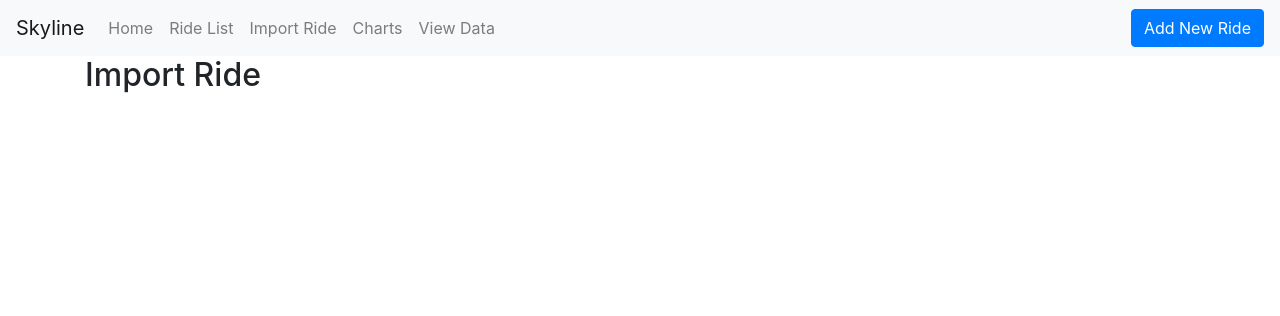
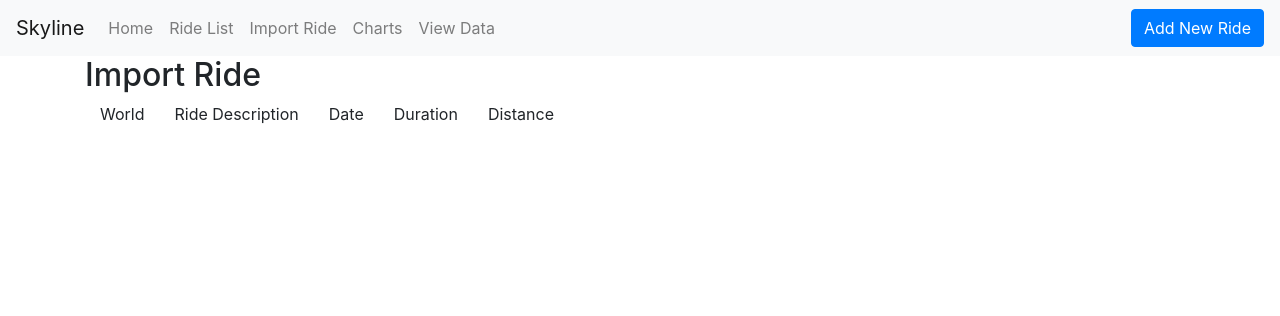
Before and after one commit to timpandrews/skyline, a Django app: template rides/templates/rides/import_ride.html in a window 1280 px wide. Shown: the top 316 px of the page. Run offline with Django 3.2, Linux system fonts and the light colour scheme; the template is opened without the code that fills it, so the values that code supplies are empty; some libraries are stand-ins or nearby versions.

Commit message:
Import Ride Screen, initial grid, date conversion, etc.

```diff
--- a/rides/templates/rides/base.html
+++ b/rides/templates/rides/base.html
@@ -33,7 +33,7 @@
     </nav>
     <div class="content container">
         <div class="row">
-            <div class="col-md-8">
+            <div class="col-md-10">
             {% block content %}
             {% endblock %}
             </div>
--- a/rides/templates/rides/import_ride.html
+++ b/rides/templates/rides/import_ride.html
@@ -2,15 +2,32 @@
 
 {% block content %}
     <h2>Import Ride</h2>
-    {% for ride in context.rides %}
-        <p>
-            {{ ride.id }}
-            {{ ride.worldID }}
-            {{ ride.name }}
-            {{ ride.date }}
-            {{ ride.duration }}
-            {{ ride.distance }}
-        </p>
-    {% endfor %}
-
+    <div class="container">
+        <div class="row">
+            <div class="col-sm-auto">World</div>
+            <div class="col-sm-auto">Ride Description</div>
+            <div class="col-sm-auto">Date</div>
+            <div class="col-sm-auto">Duration</div>
+            <div class="col-sm-auto">Distance</div>
+        </div>
+        {% for ride in context.rides %}
+            <div class="row">
+                <div class="col-sm-auto">
+                    {{ ride.zwift_world }}
+                </div>
+                <div class="col-sm-auto">
+                    {{ ride.name }}
+                </div>
+                <div class="col-sm-auto">
+                    {{ ride.ride_date|date:'M j Y g:i A' }}
+                </div>
+                <div class="col-sm-auto">
+                    {{ ride.duration }}
+                </div>
+                <div class="col-sm-auto">
+                    {{ ride.distance }}
+                </div>
+            </div> <!-- /row -->
+        {% endfor %}
+    </div> <!-- /container -->
 {% endblock %}
```
Also changed, not shown: rides/views.py (+56 -3 lines).
